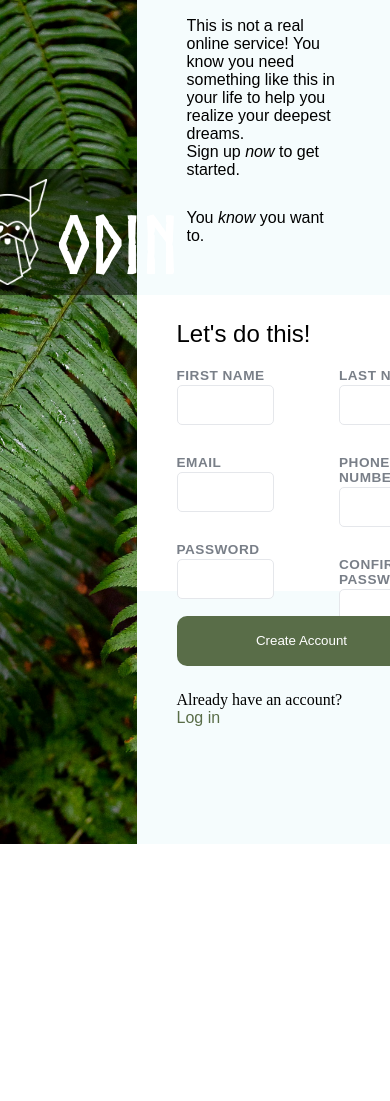
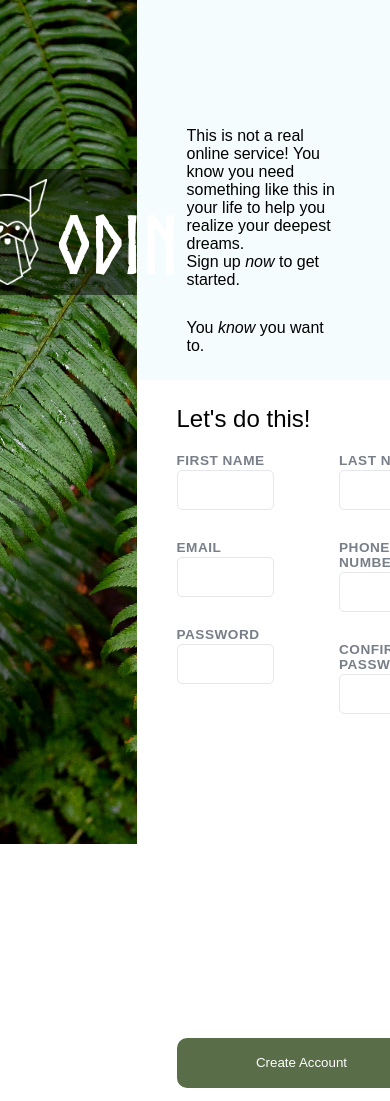
Before and after one commit to jerricktlee/sign-up-form, a plain HTML site: page index.html in a window 390 px wide. Shown: the top 1101 px of the page. Before the commit the page ends 848 px from the top, so only its background shows below. Drawn offline with Linux system fonts and the light colour scheme.

Commit message:
Add basic responsiveness for smaller resolution

```diff
--- a/index.html
+++ b/index.html
@@ -22,9 +22,9 @@
          <p id="random-text-two">Sign up <em>now</em> to get started.</p>
          <p id="random-text-three">You <em>know</em> you want to.</p>
       </div>
-      <form action="/" method="get">
-         <div class="hero">
-            <h1>Let's do this!</h1>
+      <div class="hero">
+         <h1>Let's do this!</h1>
+         <form action="/" method="get" id="sign-up-form"></form>
             <div class="form-columns">
                <ul>
                   <li>
@@ -55,12 +55,13 @@
                   </li>
                </ul>
             </div>
-         </div>
-         <div class="footer">
-            <button type="submit">Create Account</button>
-            <p id="footer-text">Already have an account?<a href="/"> Log in</a></p>
+         </form>
          </div>
       </form>
+      <div class="footer">
+         <button type="submit" form="sign-up-form">Create Account</button>
+         <p id="footer-text">Already have an account?<a href="/"> Log in</a></p>
+      </div>
    </div>
 </body>
 </html>
--- a/style.css
+++ b/style.css
@@ -170,10 +170,16 @@ a {
       font-size: 1rem;
       margin-left: 50px;
       margin-right: 50px;
-      height: 35vh;
-      display: flex;
-      flex-direction: column;
-      justify-content: end;
-      padding-bottom: 50px;
+      min-height: 75vh;
+      padding-bottom: 25px;
    }
+
+   .hero {
+      min-height: 75vh;
+   }
+
+   .footer {
+      max-height: 10vh;
+   }
+
 }
```
